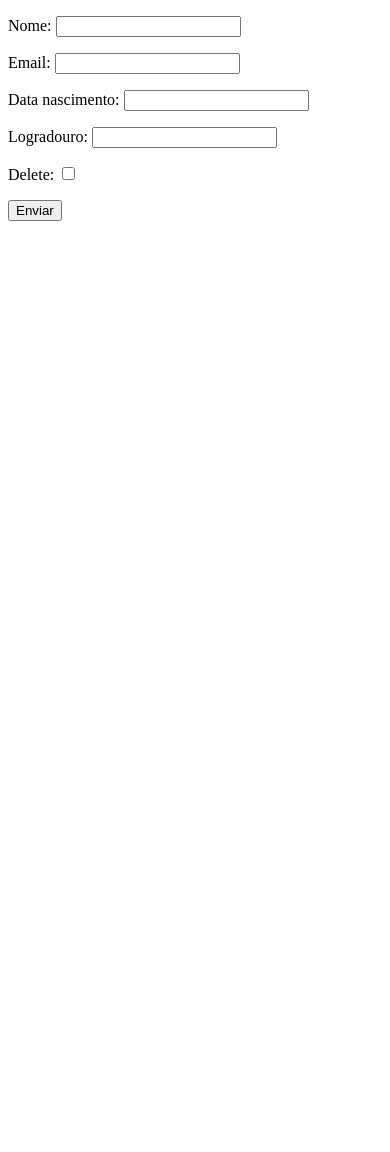
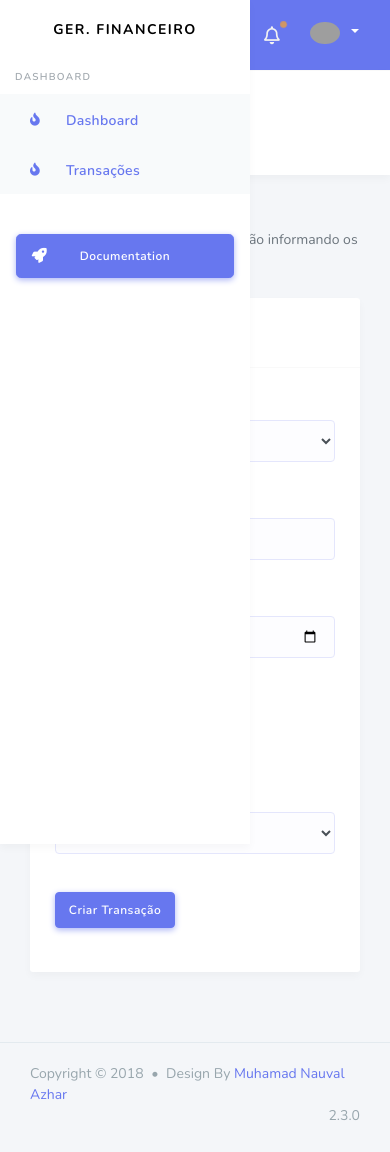
Before and after one commit to JefersonQueiroga/GerenciadorFinanceiro, a Django app: page /transactions/create/ in a window 390 px wide. Before the commit the page ends 221 px from the top, so only its background shows below. Run offline with Django 4.2, Linux system fonts and the light colour scheme; data that the repository does not hold is empty; some libraries are stand-ins or nearby versions; grey boxes are pictures that could not be loaded.

Commit message:
Adicionando CRUD Transações

```diff
--- a/apps/core/templates/core/index.html
+++ b/apps/core/templates/core/index.html
@@ -1 +1 @@
-{% extends 'templates/base.html' %}
+{% extends 'base.html' %}
--- a/apps/transactions/forms.py
+++ b/apps/transactions/forms.py
@@ -1,20 +1,23 @@
+from django import forms
 from django.forms import ModelForm, inlineformset_factory
 
-from apps.transactions.models import Cliente, Endereco
+from apps.transactions.models import Transaction
 
 
-class EnderecoForm(ModelForm):
-    class Meta:
-        model = Endereco
-        fields = ["logradouro"]
+class TransactionForm(ModelForm):
 
 
-class ClienteForm(ModelForm):
+
+    def __init__(self, *args, **kwargs):
+        super(TransactionForm, self).__init__(*args, **kwargs)
+
+        for field_name, field in self.fields.items():
+            field.widget.attrs['class'] = 'form-control'
+
     class Meta:
-        model = Cliente
-        fields = ["nome", "email", "data_nascimento"]
+        model = Transaction
+        fields = ["description", "type_operation", "form_payment", "category","date_transaction",]
 
-
-EnderecoFormSet = inlineformset_factory(
-    Cliente, Endereco, form=EnderecoForm, extra=1, can_delete=True
-)
+        widgets = {
+            'date_transaction': forms.DateInput(attrs={'class': 'form-control', 'type': 'date'}),
+        }
--- a/apps/transactions/models.py
+++ b/apps/transactions/models.py
@@ -6,31 +6,45 @@ from apps.core.models import BaseModel
 # Create your models here.
 
 
-class Cliente(BaseModel):
-    nome = models.CharField(max_length=100)
-    email = models.EmailField()
-    data_nascimento = models.DateField()
+class FormPayment(BaseModel):
+    name = models.CharField(max_length=70)
+    active = models.BooleanField()
+    class Meta:
+        verbose_name = ("Forma de Pagamento")
+        verbose_name_plural = ("Formas de Pagamento")
+
+    def __str__(self):
+        return self.name
 
 
-class Endereco(BaseModel):
-    cliente = models.ForeignKey(Cliente, on_delete=models.CASCADE)
-    logradouro = models.CharField(max_length=150)
+class Category(BaseModel):
+    name = models.CharField(max_length=100)
+    class Meta:
+        verbose_name = ("Categoria")
+        verbose_name_plural = ("Categorias")
+
+    def __str__(self):
+        return self.name
 
 
-class FormaPagamento(BaseModel):
-    nome = models.CharField(max_length=70)
-    ativo = models.BooleanField()
-
-
-class Transacao(BaseModel):
-    class TipoOperacao(models.TextChoices):
+class Transaction(BaseModel):
+    class CHOICE_TIPO_OPERACAO(models.TextChoices):
         RECEITA = "RECEITA", ("Receita")
         DESPESA = "DESPESA", ("Despesa")
 
-    descricao = models.CharField(max_length=200)
-    tipo_categoria = models.CharField(
-        max_length=10, choices=TipoOperacao.choices, verbose_name="Tipo Categoria"
+    description = models.CharField(max_length=200)
+    type_operation = models.CharField(
+        max_length=10, choices=CHOICE_TIPO_OPERACAO.choices, verbose_name="Categoria"
     )
-    forma_pagamento = models.ForeignKey(
-        FormaPagamento, on_delete=models.SET_NULL, null=True, blank=True
+    form_payment = models.ForeignKey(
+        FormPayment, on_delete=models.SET_NULL, null=True, blank=True
     )
+    category = models.ForeignKey(Category, on_delete=models.ForeignKey)
+    date_transaction = models.DateField(verbose_name="Data da Transação")
+
+    class Meta:
+        verbose_name = ("Transação")
+        verbose_name_plural = ("Transações")
+
+    def __str__(self):
+        return self.description
--- /dev/null
+++ b/apps/transactions/templates/transactions/transaction_form.html
@@ -0,0 +1,100 @@
+{% extends 'base.html' %}
+{% block content %}
+<section class="section">
+  <div class="section-header">
+    <div class="section-header-back">
+      <a href="features-posts.html" class="btn btn-icon"
+        ><i class="fas fa-arrow-left"></i
+      ></a>
+    </div>
+    <h1>Voltar</h1>
+    <div class="section-header-breadcrumb">
+      <div class="breadcrumb-item active"><a href="#">Home</a></div>
+      <div class="breadcrumb-item">Criar Transação</div>
+    </div>
+  </div>
+
+  <div class="section-body">
+    <h2 class="section-title">Criar nova Transação</h2>
+    <p class="section-lead">
+      Adicionar uma novo transação informando os dados abaixo:
+    </p>
+
+    <div class="row">
+      <div class="col-12">
+        <div class="card">
+          <div class="card-header">
+            <h4>Dados da Transação</h4>
+          </div>
+
+            {% if form.errors %}
+                {% for field in form %}
+                    {% for error in field.errors %}
+                    <div class="alert alert-danger">
+                        <strong>{{ error|escape }}</strong>
+                    </div>
+                    {% endfor %}
+                {% endfor %}
+
+                {% for error in form.non_field_errors %}
+                <div class="alert alert-danger">
+                    <strong>{{ error|escape }}</strong>
+                </div>
+                {% endfor %}
+            {% endif %}
+
+          <form method="post">
+            {% csrf_token %}
+
+            <div class="card-body">
+
+              <div class="form-group row mb-4">
+                <label class="col-form-label text-md-right col-12 col-md-3 col-lg-3">Operação:</label>
+                <div class="col-sm-12 col-md-3">{{ form.type_operation }}</div>
+              </div>
+
+              <div class="form-group row mb-4">
+                <label class="col-form-label text-md-right col-12 col-md-3 col-lg-3">Descrição</label>
+                <div class="col-sm-12 col-md-7">{{ form.description }}</div>
+              </div>
+
+
+
+              <div class="form-group row mb-4">
+                <label class="col-form-label text-md-right col-12 col-md-3 col-lg-3">Data de Transição</label>
+                <div class="col-sm-12 col-md-3">{{ form.date_transaction}}</div>
+              </div>
+
+              <div class="form-group row mb-4">
+                <label class="col-form-label text-md-right col-12 col-md-3 col-lg-3">Categoria</label>
+                <div class="form-check form-check-inline">{{ form.category }}</div>
+              </div>
+
+              <div class="form-group row mb-4">
+                <label
+                  class="col-form-label text-md-right col-12 col-md-3 col-lg-3"
+                  >Forma de Pagamento</label
+                >
+                <div class="col-sm-12 col-md-7">{{ form.form_payment }}</div>
+              </div>
+
+
+
+
+
+              <div class="form-group row mb-4">
+                <label
+                  class="col-form-label text-md-right col-12 col-md-3 col-lg-3"
+                ></label>
+                <div class="col-sm-12 col-md-7">
+                  <button class="btn btn-primary">Criar Transação</button>
+                </div>
+              </div>
+            </div>
+          </form>
+        </div>
+      </div>
+    </div>
+  </div>
+</section>
+{% endblock %}
--- a/apps/transactions/urls.py
+++ b/apps/transactions/urls.py
@@ -1,9 +1,12 @@
 from django.urls import path
 
-from apps.transactions.views import ClienteCreateView, ClienteListView
+from apps.transactions.views import (TransactionCreateView,
+                                     TransactionListView,
+                                     TransactionUpdateView)
 
 app_name = "transactions"
 urlpatterns = [
-    path("create/", ClienteCreateView.as_view(), name="create"),
-    path("list/", ClienteListView.as_view(), name="listaclientesview"),
+    path("create/", TransactionCreateView.as_view(), name="create"),
+    path("list/", TransactionListView.as_view(), name="list"),
+    path("update/<int:pk>", TransactionUpdateView.as_view(), name="update"),
 ]
--- a/apps/transactions/views.py
+++ b/apps/transactions/views.py
@@ -1,59 +1,24 @@
 from django.shortcuts import render
 from django.urls import reverse_lazy
-from django.views.generic import CreateView, ListView
+from django.views.generic import CreateView, ListView, UpdateView
 
-from apps.transactions.models import Cliente
+from apps.transactions.models import *
 
-from .forms import ClienteForm, EnderecoFormSet
+from .forms import TransactionForm
 
 
-class AdicionarPessoaView(CreateView):
-    def get(self, request, form, *args, **kwargs):
-        self.object = None
-        endereco_form = EnderecoFormSet(prefix="endereco_form")
+class TransactionCreateView(CreateView):
+    model = Transaction
+    form_class = TransactionForm
+    template_name = "transactions/transaction_form.html"
+    success_url = reverse_lazy("transactions:list")
 
-        return self.render_to_response(
-            self.get_context_data(
-                form=form,
-                endereco_form=endereco_form,
-            )
-        )
+class TransactionListView(ListView):
+    model = Transaction
+    queryset = Transaction.objects.all()
+    paginate_by = 2
 
-
-class ClienteCreateView(AdicionarPessoaView):
-    model = Cliente
-    template_name = "cadastro/pessoa_add.html"
-    success_url = reverse_lazy("transactions:listaclientesview")
-    success_message = "Cliente adicionado com sucesso."
-    permission_codename = "add_cliente"
-
-    def get(self, request, *args, **kwargs):
-        form = ClienteForm(prefix="cliente_form")
-        return super(ClienteCreateView, self).get(request, form, *args, **kwargs)
-
-    def get_context_data(self, **kwargs):
-
-        context = super(ClienteCreateView, self).get_context_data(**kwargs)
-        return context
-
-    def post(self, request, *args, **kwargs):
-        form = ClienteForm(request.POST, prefix="cliente_form")
-        endereco_form = EnderecoFormSet(request.POST, prefix="endereco_form")
-
-        if form.is_valid() and endereco_form.is_valid():
-            self.object = form.save(commit=False)
-            self.object.created_by = self.request.user
-            self.object.save()
-
-            # Salvar informacoes endereco
-            endereco_form.instance = self.object
-            endereco_form.save()
-
-            return self.form_valid(form)
-
-        return self.form_invalid(form=form, endereco_form=endereco_form)
-
-
-class ClienteListView(ListView):
-    template_name = "cadastro/pessoa_list.html"
-    model = Cliente
+class TransactionUpdateView(UpdateView):
+    model = Transaction
+    form_class=TransactionForm
+    success_url = reverse_lazy("transactions:list")
--- a/templates/includes/sidebar.html
+++ b/templates/includes/sidebar.html
@@ -10,16 +10,22 @@
     <ul class="sidebar-menu">
       <li class="menu-header">Dashboard</li>
       <li class="nav-item dropdown active">
-                <a href="#" class="nav-link"><i class="fas fa-fire"></i><span>Dashboard</span></a>
+        <a href="#" class="nav-link"
+          ><i class="fas fa-fire"></i><span>Dashboard</span></a
+        >
       </li>
       <li class="nav-item dropdown active">
-                <a href="#" class="nav-link"><i class="fas fa-fire"></i><span>Despesas</span></a>
-                <a href="#" class="nav-link"><i class="fas fa-fire"></i><span>Receitas</span></a>
+        <a href="{% url 'transactions:list' %}" class="nav-link"
+          ><i class="fas fa-fire"></i><span>Transações</span></a
+        >
       </li>
     </ul>
 
     <div class="mt-4 mb-4 p-3 hide-sidebar-mini">
-            <a href="https://getstisla.com/docs" class="btn btn-primary btn-lg btn-block btn-icon-split">
+      <a
+        href="https://getstisla.com/docs"
+        class="btn btn-primary btn-lg btn-block btn-icon-split"
+      >
         <i class="fas fa-rocket"></i> Documentation
       </a>
     </div>
```
Also changed, not shown: apps/core/urls.py (+6 -2 lines), apps/transactions/admin.py (+4 -5 lines), apps/transactions/templates/transactions/transaction_list.html (added, +92 -0 lines), gerenciadorfinanceiro/settings.py (+6 -3 lines), apps/transactions/migrations/0001_initial.py, apps/transactions/migrations/0002_remove_endereco_bairro_remove_endereco_cidade.py (deleted), apps/transactions/migrations/0002_rename_categoria_category_and_more.py (added), apps/transactions/migrations/0003_rename_pessoa_end_endereco_cliente.py (deleted), apps/transactions/migrations/0004_remove_cliente_created_by_remove_endereco_created_by_and_more.py (deleted), apps/transactions/migrations/0005_alter_endereco_cliente.py (deleted), apps/transactions/migrations/0006_alter_endereco_cliente.py (deleted), gerenciadorfinanceiro/urls.py (line endings or trailing spaces). Lines whose indentation alone changed are shown as unchanged.
